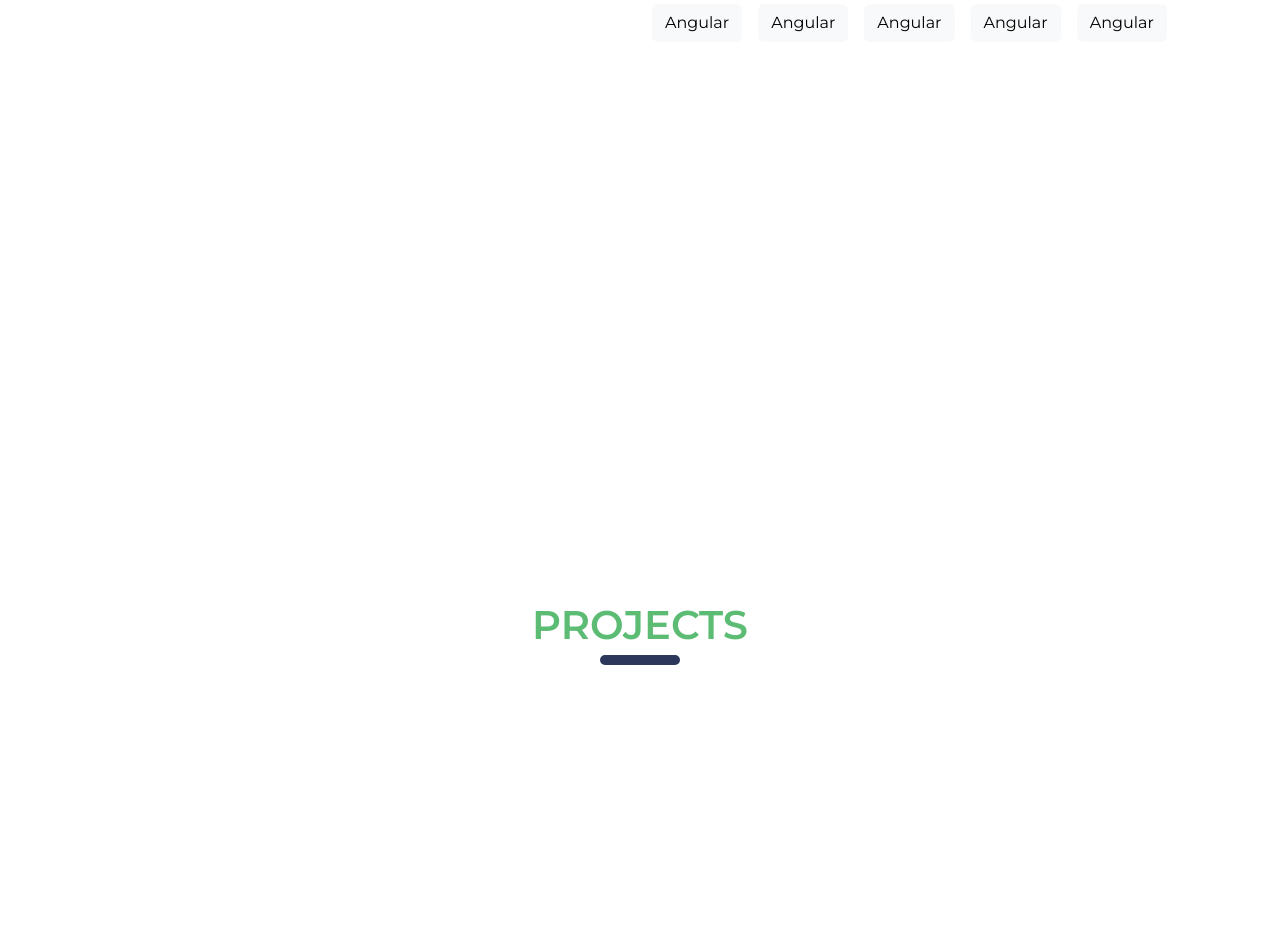
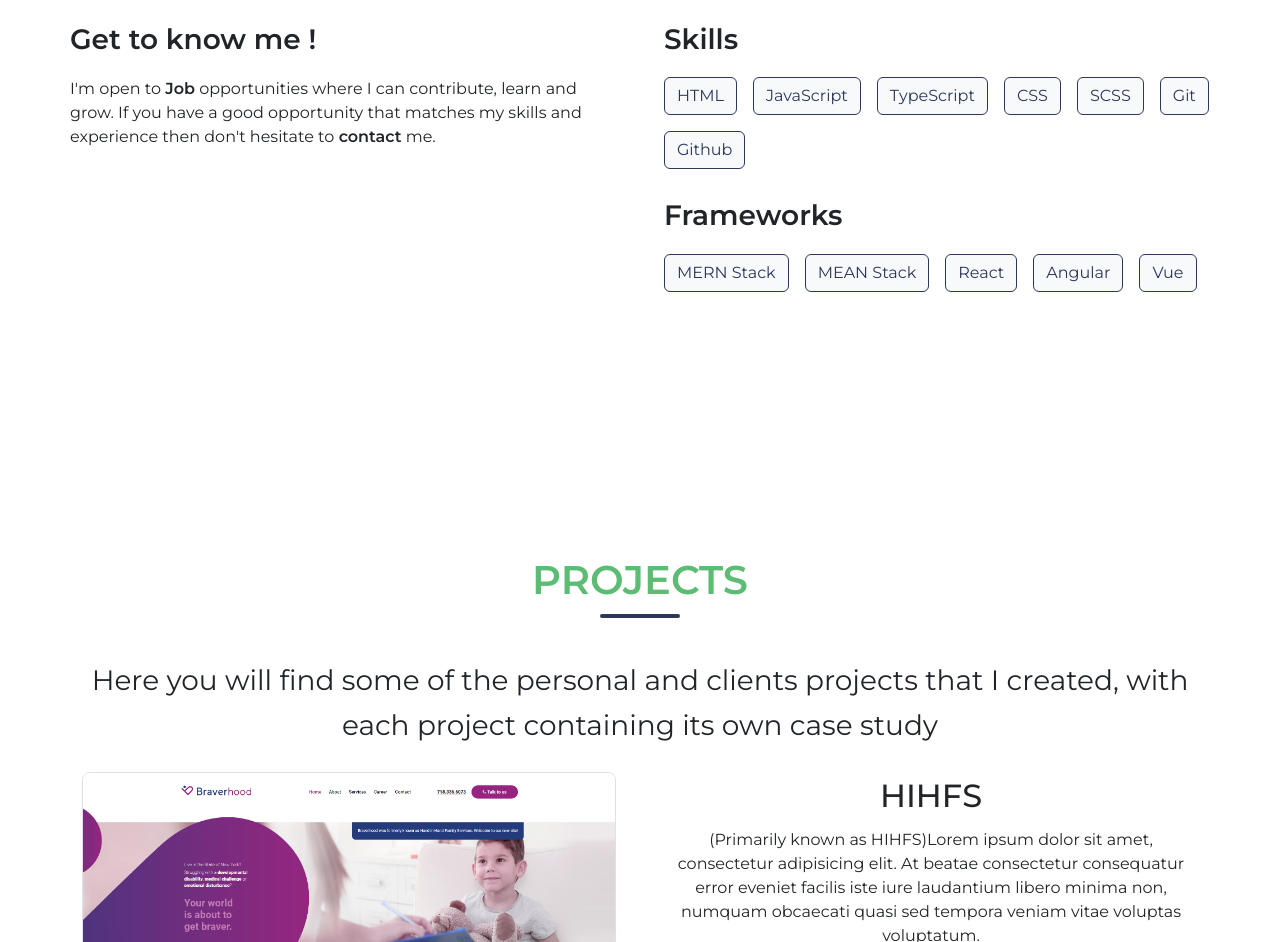
Before and after one commit to sutej-pal/my-portfolio, a React (Vite) app: page / in a window 1280 px wide. Shown: the part 1130-2072 px from the top of the page. Built offline with nearby package versions, Linux system fonts and the light colour scheme.

Commit message:
project section updated

```diff
--- a/src/App.scss
+++ b/src/App.scss
@@ -21,8 +21,8 @@
   &::after {
     content: '';
     position: absolute;
-    top: 1.5em;
-    height: 10px;
+    top: 1.6em;
+    height: 0.25rem;
     width: 5rem;
     background: $secondary;
     left: 50%;
@@ -30,16 +30,26 @@
     border-radius: 5px;
   }
 }
+
 .section-subheading {
-  max-width: 80rem;
   line-height: 1.6;
   font-size: 1.75rem;
+  margin-bottom: 9rem;
 }
-  @media (max-width: 991px) {
-    .section-subheading {
-      font-size: 1.1rem;
-    }
+
+.section-subheading-1 {
+  line-height: 1.6;
+  font-size: 1.75rem;
+  font-weight: bold;
+}
+
+@media (max-width: 991px) {
+  .section-subheading {
+    font-size: 1.1rem;
+    line-height: 1.6;
+    margin-bottom: 9rem;
   }
+}
 
 /* Keyframes Spin */
 
@@ -85,3 +95,27 @@
     }
   }
 }
+
+@include media-breakpoint-up(xs) {
+  .project {
+    .project-img-container {
+      text-align: center;
+    }
+
+    .project-description {
+      text-align: center;
+    }
+  }
+}
+
+@include media-breakpoint-up(md) {
+  .project {
+    .project-img-container {
+      text-align: center;
+    }
+
+    .project-description {
+
+    }
+  }
+}
--- a/src/components/header/header.scss
+++ b/src/components/header/header.scss
@@ -1,6 +1,7 @@
 @import "src/theme/custom-theme";
 
 .header {
+  height: 120px;
 
   .header-container {
     padding: 15px;
@@ -26,7 +27,7 @@
 
   @media (max-width: 991px) {
     .nav-item {
-      border-bottom: 1px solid #dee2e6;
+      border-bottom: 1px solid var(--bs-light-border-subtle);
 
       &:last-child {
         border: none;
--- /dev/null
+++ b/src/components/project.tsx
@@ -0,0 +1,18 @@
+export function Project() {
+    return (
+        <div className="row gx-5 gy-2 project">
+            <div className="col-md-6 project-img-container">
+                <img src="/image/hihfs.png" className="project-image w-100 border border-1 rounded-3" alt=""/>
+            </div>
+            <div className="col-md-6 project-description">
+                <div className="fs-2 fw-medium mb-2 project-name">HIHFS</div>
+                <p className="project-description">
+                    (Primarily known as HIHFS)Lorem ipsum dolor sit amet, consectetur adipisicing elit. At beatae consectetur consequatur
+                    error eveniet facilis iste iure laudantium libero minima non, numquam obcaecati quasi sed
+                    tempora veniam vitae voluptas voluptatum.
+                </p>
+                <button className="btn btn-lg btn-secondary px-4 py-2 shadow text-uppercase case-study">Case Study</button>
+            </div>
+        </div>
+    )
+}
--- /dev/null
+++ b/src/components/section-subheading.tsx
@@ -0,0 +1,15 @@
+interface SectionSubHeadingProps {
+    heading: string
+}
+
+export function SectionSubHeading({heading}: SectionSubHeadingProps) {
+    return (
+        <div className="row">
+            <div className="col-md-12 m-auto">
+                <div className="mb-4 text-center section-subheading">
+                    {heading}
+                </div>
+            </div>
+        </div>
+    )
+}
--- a/src/screens/about/about.scss
+++ b/src/screens/about/about.scss
@@ -1,5 +1,4 @@
 @import "src/theme/custom-theme";
 
 .about {
-  height: calc(100vh);
 }
--- a/src/screens/about/index.tsx
+++ b/src/screens/about/index.tsx
@@ -4,26 +4,44 @@ import {SectionHeading} from "../../components/section-heading";
 export function About() {
     return (
         <>
-            <section className="about section-padding" id="about">
+            <section className="about container section-padding" id="about">
                 <SectionHeading heading='About Me'/>
                 <div className="row">
-                    <div className="col-md-12">
-                        <div className="fs-4 m-auto text-center section-subheading">
+                    <div className="col-md-12 m-auto">
+                        <div className="mb-4 text-center section-subheading">
                             Here you will find more information about me, what I do, and my current skills mostly in
                             terms of programming and technology.
                         </div>
                     </div>
                 </div>
-                <div className="row">
-                    <div className="col-md-6"></div>
+                <div className="row gx-5 gy-2">
                     <div className="col-md-6">
-                        <div>SKILLS</div>
-                        <div className="d-flex justify-content-start flex-wrap gap-3">
-                            <button className="btn btn-light">Angular</button>
-                            <button className="btn btn-light">Angular</button>
-                            <button className="btn btn-light">Angular</button>
-                            <button className="btn btn-light">Angular</button>
-                            <button className="btn btn-light">Angular</button>
+                        <div className="section-subheading-1 mb-3">Get to know me !</div>
+                        <p>
+                            I'm open to <strong>Job</strong> opportunities where I can
+                            contribute, learn and grow. If you have a good opportunity that
+                            matches my skills and experience then don't hesitate to
+                            <strong> contact</strong> me.
+                        </p>
+                    </div>
+                    <div className="col-md-6">
+                        <div className="section-subheading-1 mb-3">Skills</div>
+                        <div className="d-flex justify-content-start flex-wrap gap-3 mb-4">
+                            <button className="btn btn-light btn-outline-secondary">HTML</button>
+                            <button className="btn btn-light btn-outline-secondary">JavaScript</button>
+                            <button className="btn btn-light btn-outline-secondary">TypeScript</button>
+                            <button className="btn btn-light btn-outline-secondary">CSS</button>
+                            <button className="btn btn-light btn-outline-secondary">SCSS</button>
+                            <button className="btn btn-light btn-outline-secondary">Git</button>
+                            <button className="btn btn-light btn-outline-secondary">Github</button>
+                        </div>
+                        <div className="section-subheading-1 mb-3">Frameworks</div>
+                        <div className="d-flex justify-content-start flex-wrap gap-3 mb-2">
+                            <button className="btn btn-light btn-outline-secondary">MERN Stack</button>
+                            <button className="btn btn-light btn-outline-secondary">MEAN Stack</button>
+                            <button className="btn btn-light btn-outline-secondary">React</button>
+                            <button className="btn btn-light btn-outline-secondary">Angular</button>
+                            <button className="btn btn-light btn-outline-secondary">Vue</button>
                         </div>
                     </div>
                 </div>
--- a/src/screens/contact/index.tsx
+++ b/src/screens/contact/index.tsx
@@ -41,7 +41,7 @@ export function Contact() {
         <section className="vh-100 section-padding" id="contact">
             <SectionHeading heading='Contact'/>
             <div className="row">
-                <div className="col-md-4 m-auto">
+                <div className="col-sm-10 col-md-8 col-lg-6 col-xl-5 m-auto">
                     <div className="card shadow p-4 border-0 contact-form text-secondary">
                         <form>
                             <div className="mb-4">
--- a/src/screens/projects/index.tsx
+++ b/src/screens/projects/index.tsx
@@ -1,9 +1,18 @@
 import {SectionHeading} from "../../components/section-heading";
+import {SectionSubHeading} from "../../components/section-subheading";
+import {Project} from "../../components/project";
 
 export function Projects() {
     return (
-        <section className="vh-100 section-padding" id="projects">
-            <SectionHeading heading='Projects'/>
+        <section className="section-padding" id="projects">
+            <div className="container">
+                <SectionHeading heading='Projects'/>
+                <SectionSubHeading
+                    heading='Here you will find some of the personal and clients projects that I created, with each project
+                        containing its own case study'
+                />
+                <Project/>
+            </div>
         </section>
     )
 }
```
Also changed, not shown: public/image/hihfs.png (added).
